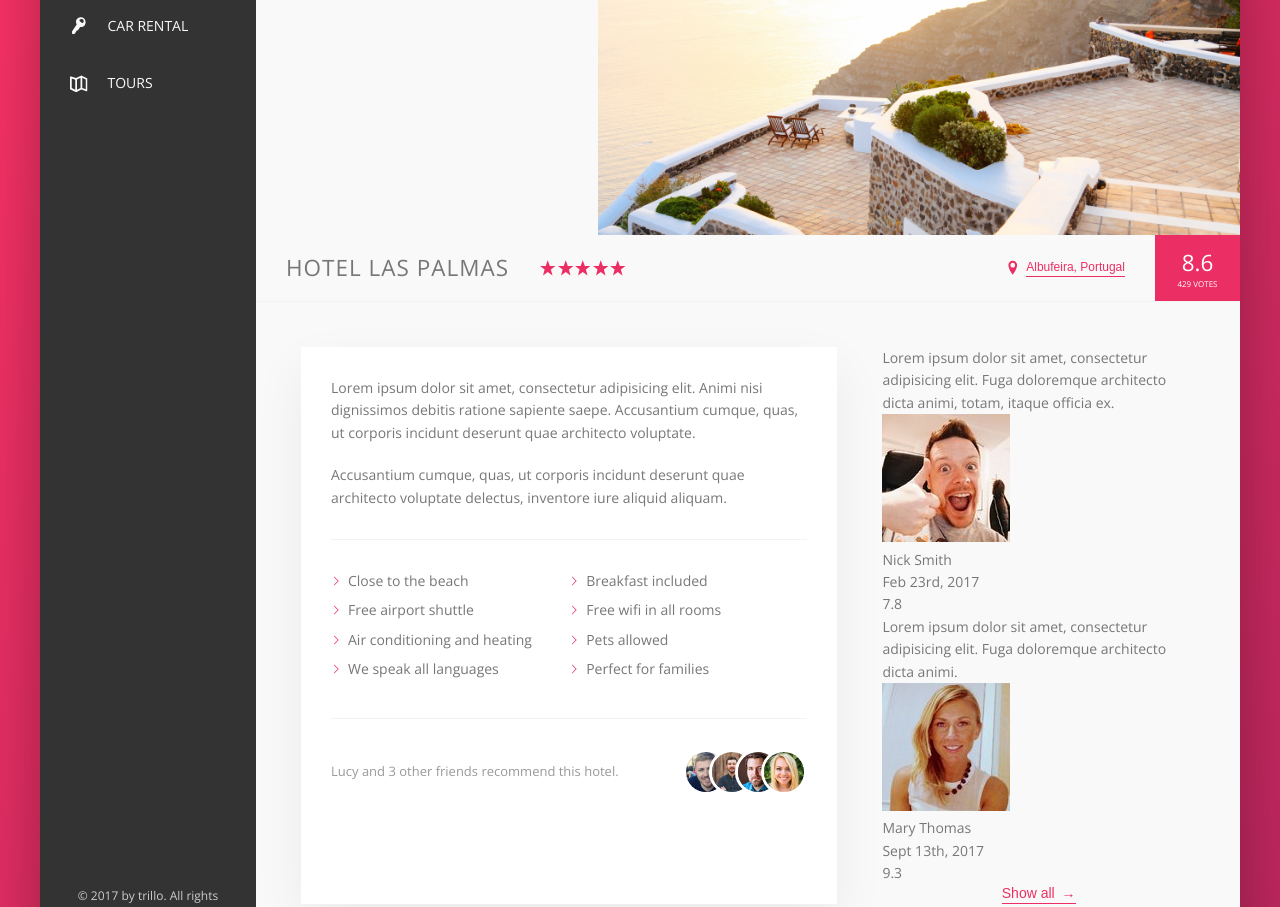
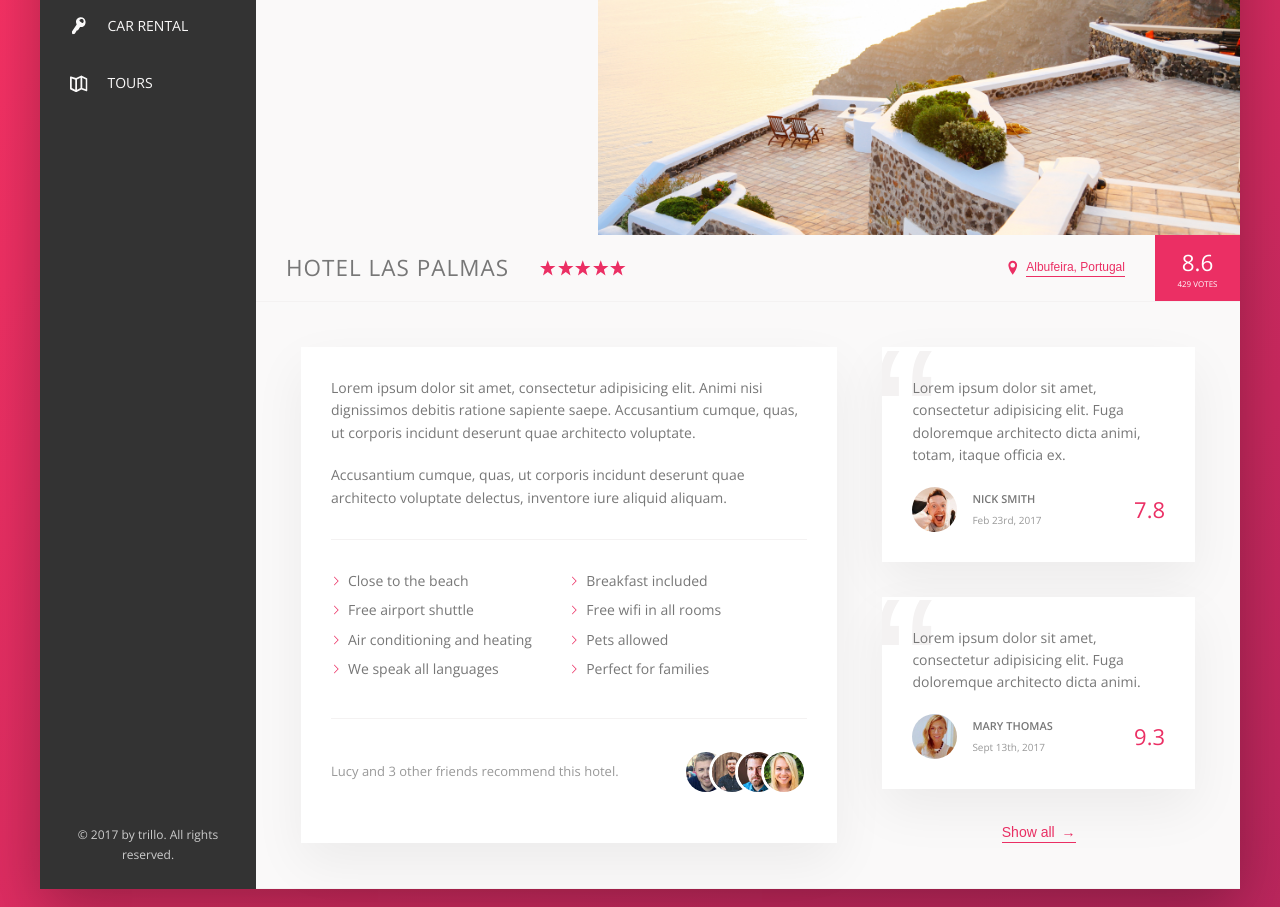
Before and after one commit to z3shan7/Trillo, a website: page index.html in a window 1280 px wide. Shown: the part 300-1207 px from the top of the page. Drawn offline with nearby package versions, Linux system fonts and the light colour scheme.

Commit message:
user section added

```diff
--- a/sass/components.scss
+++ b/sass/components.scss
@@ -452,3 +452,71 @@
         }
     }
 }
+
+////////////////////////////////////////
+// REVIEWS
+.review {
+    background-color: #fff;
+    box-shadow: var(--shadow-light);
+    padding: 3rem;
+    margin-bottom: 3.5rem;
+    position: relative;
+    overflow: hidden;
+
+    // @media only screen and (max-width: $bp-medium) {
+    //     padding: 2rem;
+    //     margin-bottom: 3rem;
+    // }
+
+    &__text {
+        margin-bottom: 2rem;
+        z-index: 10;
+        position: relative;
+    }
+
+    &__user {
+        display: flex;
+        align-items: center;
+    }
+
+    &__photo {
+        height: 4.5rem;
+        width: 4.5rem;
+        border-radius: 50%;
+        margin-right: 1.5rem;
+    }
+
+    &__user-box {
+        margin-right: auto;
+    }
+
+    &__user-name {
+        font-size: 1.1rem;
+        font-weight: 600;
+        text-transform: uppercase;
+        margin-bottom: .4rem;
+    }
+
+    &__user-date {
+        font-size: 1rem;
+        color: var(--color-grey-dark-3);
+    }
+
+    &__rating {
+        color: var(--color-primary);
+        font-size: 2.2rem;
+        font-weight: 300;
+    }
+
+    &::before {
+        content: "\201C";
+        position: absolute;
+        top: -2.75rem;
+        left: -1rem;
+        line-height: 1;
+        font-size: 20rem;
+        color: var(--color-grey-light-2);
+        font-family: sans-serif;
+        z-index: 1;
+    }
+}
```
Also changed, not shown: css/style.css.
